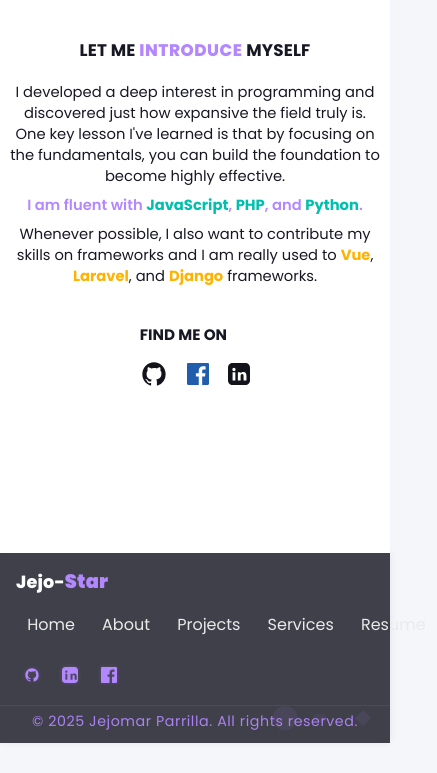
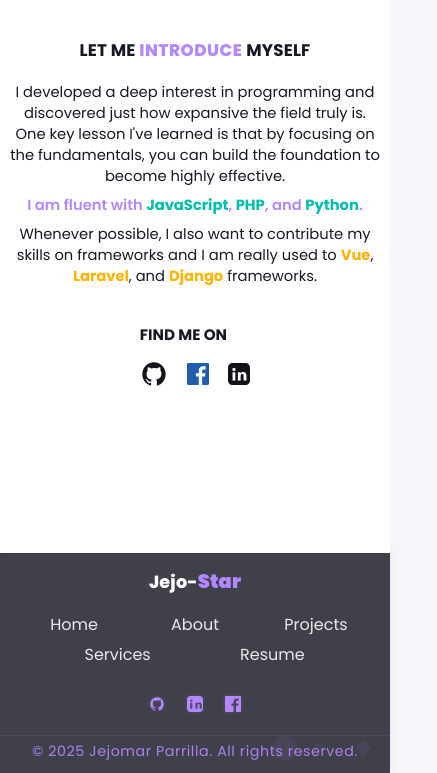
Before and after one commit to Je-Joestar24/portfolio, a plain HTML site: page index.html in a window 390 px wide. Shown: the part 1030-1803 px from the top of the page, 437 px wide, since content can reach past the window. Before the commit the page ends 1773 px from the top, so only its background shows below. Drawn offline with nearby package versions, Linux system fonts and the light colour scheme.

Commit message:
ref: updated the footer layout fo mobile mode

```diff
--- a/css/footer/index.css
+++ b/css/footer/index.css
@@ -145,7 +145,7 @@
   }
   .footer__container {
     flex-direction: column;
-    align-items: flex-start;
+    align-items: center;
     padding: 1.1rem 1rem 0.2rem 1rem;
     gap: 1.2rem;
   }
@@ -157,8 +157,20 @@
     min-width: 0;
     max-width: 100%;
   }
+
   .footer__links {
+    display: flex;
+    flex-wrap: wrap;
     gap: 0.7rem;
+    justify-content: center; /* horizontal centering */
+  }
+
+  /* Make sure each item takes up enough space so only 3 can fit per row max */
+  .footer__links > * {
+    flex: 1 1 calc(33.333% - 0.7rem); /* three items per row, subtracting the gap */
+    max-width: 150px;                /* ensure they don't get too small */
+    box-sizing: border-box;          /* include padding/border in width */
+    text-align: center;
   }
   .footer__links--vertical {
     gap: 0.3rem;
--- a/css/nav/index.css
+++ b/css/nav/index.css
@@ -81,6 +81,9 @@
   .nav__links {
     gap: 1.1rem;
   }
+  .nav__link.item {
+    display: none;
+  }
   .nav__link {
     font-size: 0.98rem;
     padding: 0.2rem 0.4rem;
--- a/js/template/templates/navigation/navs.js
+++ b/js/template/templates/navigation/navs.js
@@ -35,7 +35,7 @@ export default class{
     async getHtml(){
         return `
         <ul class="nav__links">
-          ${this.navs.map( nav => `<li><a href="${nav.href}" class="nav__link" aria-label="${nav.label}" ${nav.target ? `target="${nav.target}"` : ''}>${nav.svg} ${nav.label}</a></li>`).join("")}
+          ${this.navs.map( nav => `<li><a href="${nav.href}" class="nav__link item" aria-label="${nav.label}" ${nav.target ? `target="${nav.target}"` : ''}>${nav.svg} ${nav.label}</a></li>`).join("")}
           <li><a href="https://github.com/Je-Joestar24" class="nav__link nav__link--icon" aria-label="GitHub" target="_blank" rel="noopener"><svg class="nav__icon" viewBox="0 0 24 24" width="22" height="22" fill="none"><path fill="#b388ff" d="M12 2C6.48 2 2 6.58 2 12.26c0 4.5 2.87 8.32 6.84 9.67.5.09.68-.22.68-.48 0-.24-.01-.87-.01-1.7-2.78.62-3.37-1.36-3.37-1.36-.45-1.18-1.1-1.5-1.1-1.5-.9-.63.07-.62.07-.62 1 .07 1.53 1.05 1.53 1.05.89 1.56 2.34 1.11 2.91.85.09-.66.35-1.11.63-1.37-2.22-.26-4.56-1.14-4.56-5.07 0-1.12.39-2.03 1.03-2.75-.1-.26-.45-1.3.1-2.7 0 0 .84-.28 2.75 1.05A9.38 9.38 0 0 1 12 6.84c.85.004 1.71.12 2.51.35 1.91-1.33 2.75-1.05 2.75-1.05.55 1.4.2 2.44.1 2.7.64.72 1.03 1.63 1.03 2.75 0 3.94-2.34 4.81-4.57 5.07.36.32.68.94.68 1.9 0 1.37-.01 2.47-.01 2.8 0 .27.18.58.69.48A10.01 10.01 0 0 0 22 12.26C22 6.58 17.52 2 12 2Z"/></svg></a></li>
         </ul>
         `
```
